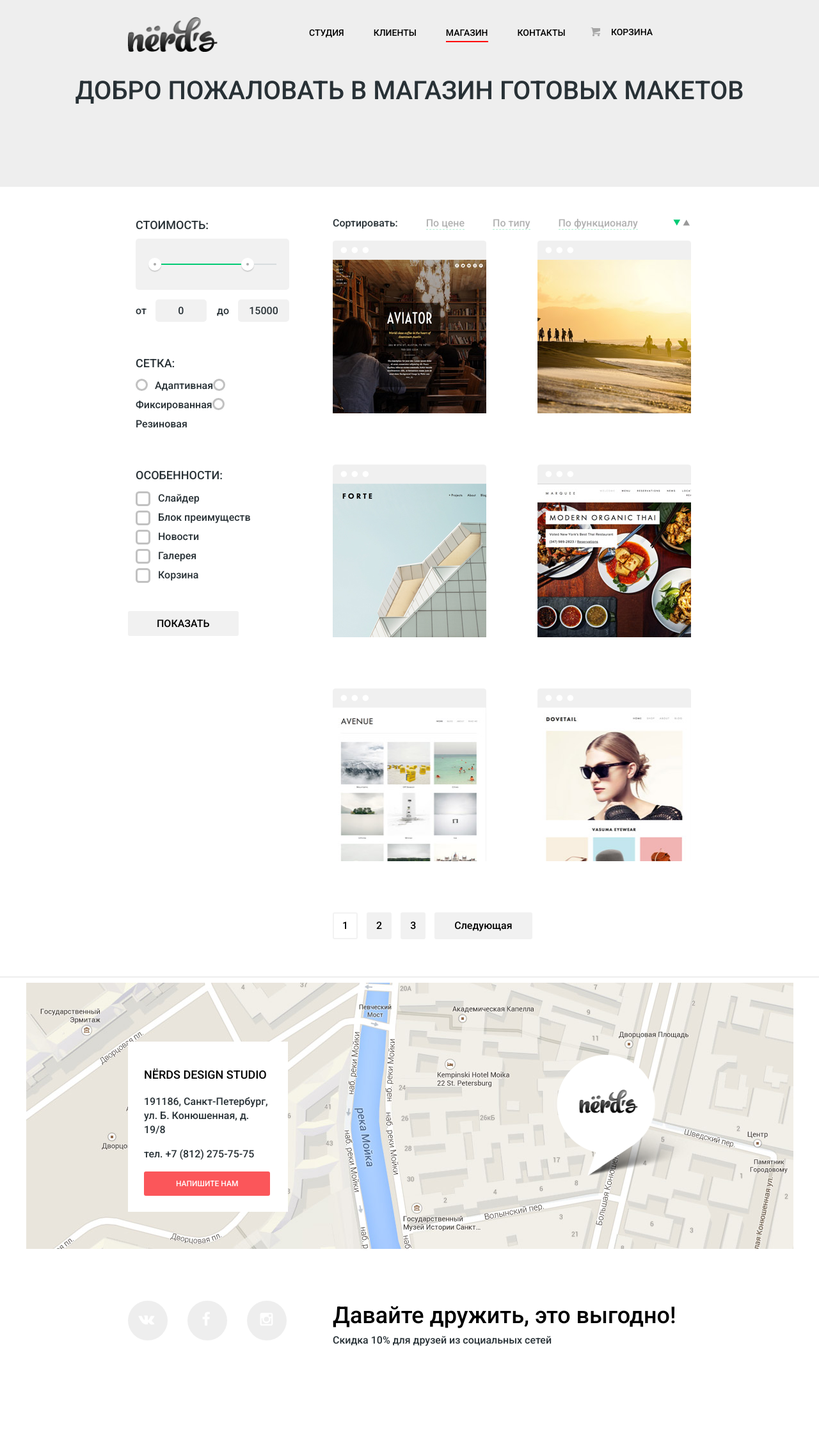
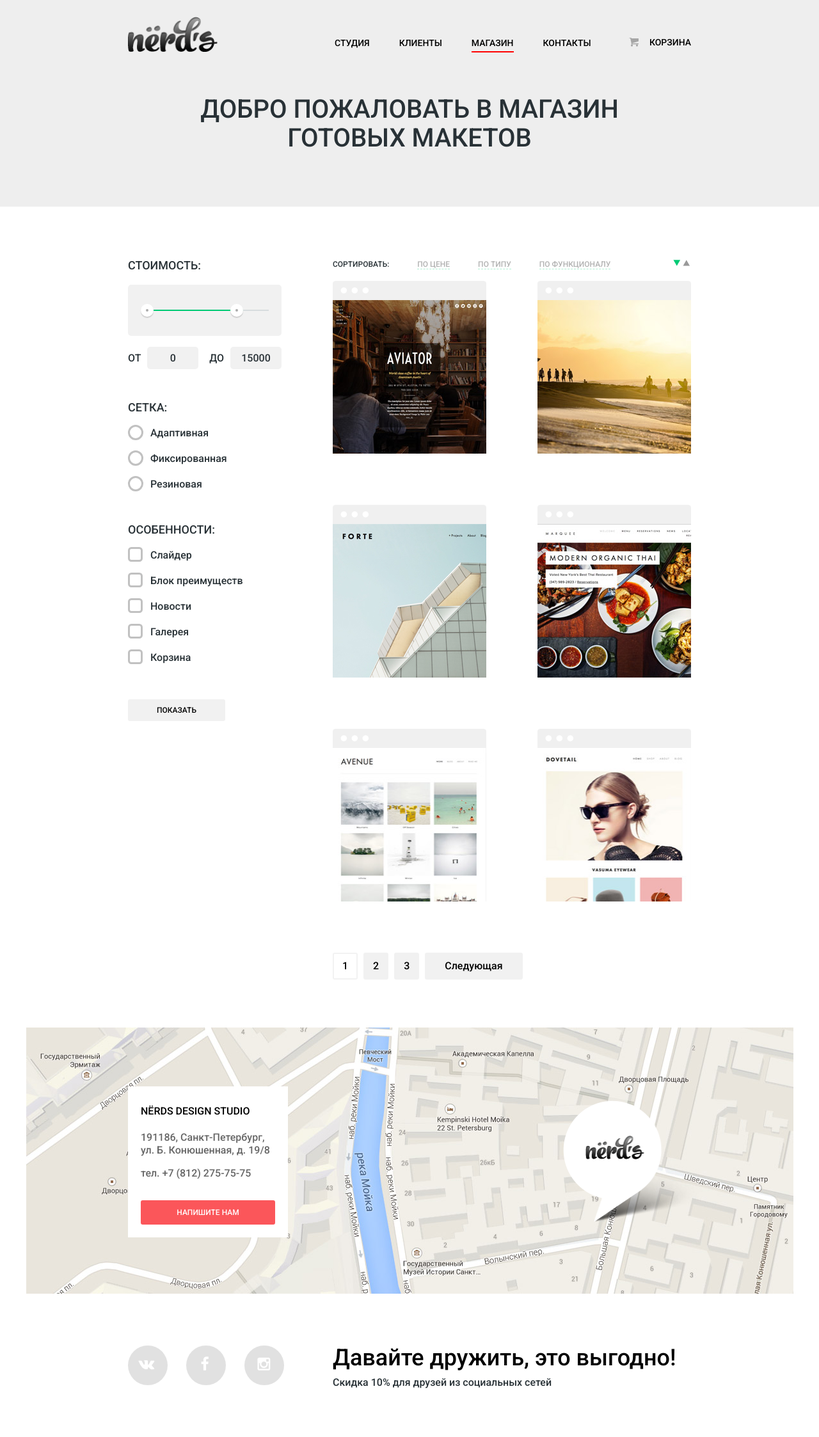
Before and after one commit to fohunoff/114077-nerds, a plain HTML site: page catalog.html in a window 1280 px wide. Shown: the whole page at 64% size. Before the commit the page ends 2176 px from the top, so only its background shows below. Drawn offline with Linux system fonts and the light colour scheme.

Commit message:
Очередное исправление

```diff
--- a/catalog.html
+++ b/catalog.html
@@ -57,7 +57,11 @@
 
 		<main>
 
-			<div class="welcome">Добро пожаловать в магазин готовых макетов</div>
+			<div class="welcome">
+
+				Добро пожаловать в магазин<br> готовых макетов
+
+			</div>
 
 			<div class="features container clearfix">
 
@@ -75,7 +79,7 @@
 
 									<div class="scale">
 
-										<div class="bar" style="margin-left: 5%; width: 70%"></div>
+										<div class="bar" style="margin-left: 5%; width: 75%"></div>
 
 									</div>
 
@@ -86,9 +90,9 @@
 
 								<div class="price-controls">
 
-									<label class="min-price">от <input name="min-price" type="text" value="0"></label>
+									<label class="min-price">от<input name="min-price" type="text" value="0"></label>
 
-          							<label class="max-price">до <input name="max-price" type="text" value="15000"></label>
+          							<label class="max-price"> до<input name="max-price" type="text" value="15000"></label>
 
 								</div>
 
@@ -96,7 +100,7 @@
 
 					</fieldset>
 
-					<fieldset>
+					<fieldset class="filter-marking">
 
 						<legend>Сетка:</legend>
 
@@ -124,7 +128,7 @@
 
 					</fieldset>
 
-					<fieldset>
+					<fieldset class="filter-spec">
 
 						<legend>Особенности:</legend>
 
@@ -360,8 +364,6 @@
 
 		</main>
 
-		<hr>
-
 		<footer>
 
 			<div class="contact-map">
@@ -429,7 +431,7 @@
 
 					<div class="contact-marker">
 
-						<a href="#"><img src="img/map-marker.png" width="230" height="190" alt="Маркер на карте"></a>
+						<img src="img/map-marker.png" width="230" height="190" alt="Маркер на карте">
 
 					</div>
 
--- a/css/style.css
+++ b/css/style.css
@@ -22,8 +22,8 @@ h1 {
 	font-family: "Roboto", "Arial", sans-serif;
 	font-weight: 400;
 
-	font-size:18px;
-	line-height:30px;
+	font-size: 18px;
+	line-height: 30px;
 
 	text-transform: uppercase;
 
@@ -72,12 +72,9 @@ hr {
 
 .main-navigator {
 	float: right;
-	width: 560px;
+	width: 580px;
 
-	margin-top: 10px;
-
-	text-align: right;
-	margin-right: 60px;
+	margin-top: 26px;
 }
 
 .main-navigator ul {
@@ -122,6 +119,7 @@ hr {
 
 .basket {
 	position: relative;
+	float: right;
 	display: inline-block;
 	vertical-align: top;
 
@@ -133,6 +131,7 @@ hr {
 	padding: 25px 0;
 
 	color: #ffffff;
+	text-align: right;
 	text-decoration: none;
 }
 
@@ -156,7 +155,7 @@ hr {
 										/* Cлайдер */
 
 .main-slider {
-	padding-top:50px;
+	padding-top: 17px;
     background:#eeeeee;
 }
 
@@ -172,24 +171,31 @@ hr {
 
 .slider-controls {
     position:absolute;
+
+	width:200px;
+    height:10px;
+
     bottom:95px;
     left:50%;
-    width:200px;
-    height:10px;
-    margin-left:-100px;
+
+    margin-left:-110px;
+
     text-align:center;
-    border:1px dotted green;
-    z-index:1000;
+
+    z-index:10;
 }
 
 .slider-controls i {
     display:inline-block;
+	vertical-align:top;
+
     width:4px;
     height:4px;
     margin:0 3px;
+
     background:white;
     border:3px solid white;
-    vertical-align:top;
+
     border-radius:50%;
     cursor:pointer;
 }
@@ -216,7 +222,7 @@ hr {
 .slide-title {
     font-size:36px;
     line-height:1;
-    font-weight:bold;
+    font-weight: 600;
     color:black;
 }
 
@@ -248,7 +254,9 @@ hr {
 }
 
 .btn-slider {
-	padding: 15px 70px;
+	padding: 10px 70px;
+
+	margin-top: 10px;
 
 	background-color: #fb565a;
 }
@@ -270,7 +278,7 @@ hr {
 	width: 880px;
 
 	font-family: 'Roboto', sans-serif;
-	font-weight: medium;
+	font-weight: 400;
 
 	font-size: 15px;
 	line-height: 22px;
@@ -303,7 +311,7 @@ hr {
 	font-size: 12px;
 	line-height: 18px;
 
-
+	margin-top: 12px;
 
 	text-align: center;
 	text-decoration: none;
@@ -356,21 +364,30 @@ hr {
 
 										/* Описание преимуществ студии */
 
+.studio {
+	margin-top: 50px;
+	margin-bottom: 40px;
+}
+
 .description {
 	float: left;
 	width: 620px;
+
+	margin-top: -20px;
 }
 
 .lead {
-	font-family: 'Roboto', sans-serif;
-	font-weight: medium;
+	font-family: "Roboto", "Arial" sans-serif;
+	font-weight: 400;
 
 	font-size: 36px;
 	line-height: 36px;
+
+	margin-bottom: 0;
 }
 
 .caps {
-	padding-top: 20px;
+	padding-top: 25px;
 	text-transform: uppercase;
 }
 
@@ -379,16 +396,19 @@ hr {
 	padding: 0;
 	margin: 0;
 
+	padding-top: 5px;
+
 	list-style: none;
 }
 
 .studio li {
 	position: relative;
 	display: inline-block;
+	vertical-align: middle;
 
 	padding-left: 37px;
 
-	vertical-align: middle
+	margin-bottom: 23px;
 }
 
 .description li::before {
@@ -406,13 +426,19 @@ hr {
 
 .studio-logo {
 	text-align: center;
+	margin-left: 10px;
 }
 
 .since {
 	text-align: center;
+
 	background-image: url(../img/line-gray.png);
 	background-repeat: repeat-x;
 	background-position: center;
+	text-transform: uppercase;
+
+	margin-top: 25px;
+	margin-bottom: 40px;
 }
 
 .since span {
@@ -447,14 +473,32 @@ hr {
 	padding: 45px 0;
 
 	text-align: center;
+	margin-bottom: -10px;
 }
 
 .project-logo {
 	display: inline-block;
-	width: 220px;
-	text-align: center;
-	padding-right: 100px;
 	vertical-align: middle;
+
+	width: 210px;
+}
+
+.project-logo:first-child {
+	float:left;
+	margin-top: 20px;
+	margin-left: 5px;
+}
+
+.project-logo:nth-child(2) {
+	margin-right: 5px;
+	margin-top: 5px;
+}
+
+.project-logo:last-child {
+	float: right;
+
+	margin-top: -5px;
+	margin-right: 15px;
 }
 
 .project-logo a {
@@ -474,6 +518,7 @@ hr {
 .contact-map {
 	position: relative;
 
+	margin-top: 75px;
 	text-align: center;
 
 	z-index: 1;
@@ -491,15 +536,31 @@ hr {
 
 .contact-adress {
 	float: left;
-	width: 200px;
-	min-height: 190px;
-	padding: 25px;
+	width: 210px;
+	min-height: 140px;
+	padding: 20px;
 	background-color: white;
 
 	z-index: 5;
 }
 
+.contact-adress h1{
+	font-size: 16px;
+	line-height: 30px;
+
+	margin-top: 4px;
+}
+
+.contact-adress p {
+	font-size: 16px;
+	line-height: 20px;
+
+	color: #666666;
+}
+
 .btn-contacts {
+	width: 210px;
+
 	color: white;
 
 	font-size: 12px;
@@ -507,6 +568,8 @@ hr {
 	text-transform: uppercase;
 
 	text-align: center;
+
+	margin-top: 16px;
 
 	padding: 10px 50px;
 	background-color: #fb565a;
@@ -528,7 +591,14 @@ hr {
 .contact-marker {
 	float:right;
 
-	padding-top: 20px;
+	width: 230px;
+
+	margin: 0;
+	padding:0;
+
+	margin-top: 22px;
+	margin-right: -10px;
+
 
 	z-index: 5;
 }
@@ -544,16 +614,18 @@ hr {
 
 .social-btn {
 	display: inline-block;
-	width: 62px;
-	height: 62px;
+	width: 60px;
+	height: 60px;
 
-	border-radius:37px;
+	font-size: 0;
 
-	margin-right: 27px;
+	border-radius:50%;
+
+	margin-right: 25px;
 
 	text-align:center;
 
-	background-color: #eeeeee;
+	background-color: #e1e1e1;
 }
 
 .social-btn:hover {
@@ -595,7 +667,7 @@ hr {
 	float: right;
 	width: 560px;
 
-	padding-top: 50px;
+	padding-top: 46px;
 }
 
 .footer-slogan .sale {
@@ -732,10 +804,11 @@ input[type="text"].mail-body {
 .welcome {
 	min-height: 170px;
 
-	padding-top: 30px;
+	padding-top: 40px;
+	padding-bottom: 5px;
 
 	font-size: 40px;
-	line-height: 40px;
+	line-height: 45px;
 
 	text-align: center;
 	text-transform: uppercase;
@@ -745,18 +818,28 @@ input[type="text"].mail-body {
 
 .features {
 	padding-top: 30px;
+	margin-top: 32px;
 }
 
 										/* Блок с фильтрами */
 
+form {
+	margin: 0;
+	padding: 0;
+}
+
 .filter {
 	float: left;
-	width: 240px;
+	width: 250px;
 
+	padding: 0;
+	margin:0;
 	padding-top: 15px;
 }
 
 fieldset {
+	margin: 0;
+	padding: 0;
 	border: none;
 	padding-bottom: 50px;
 }
@@ -764,6 +847,8 @@ fieldset {
 legend {
 	font-size: 18px;
 	line-height: 30px;
+
+	margin-bottom: 15px;
 
 	text-transform: uppercase;
 }
@@ -825,12 +910,15 @@ legend {
 }
 
 .range-controls .toggle-max {
-	left: 165px;
+	left: 160px;
 }
 
 .price-controls label {
 	display: inline-block;
+	vertical-align: center;
 	width: 50%;
+
+	text-transform: uppercase;
 
 	font-size: 16px;
 }
@@ -861,9 +949,19 @@ legend {
 
 
 
+
+
 label {
 	font-size: 16px;
-	line-height: 30px;
+	line-height: 40px;
+}
+
+.filter-marking {
+	margin-top: -8px;
+}
+
+.filter-marking legend {
+	margin-bottom: 5px;
 }
 
 .radio-checkbox {
@@ -879,11 +977,11 @@ label {
 
 .radio-checkbox input[type="radio"] + .radio-indicator {
 	position: absolute;
-	top: -1px;
+	top: 7px;
 	left: 0;
 
-	width: 13px;
-	height: 13px;
+	width: 18px;
+	height: 18px;
 
 	border: 3px solid #c1c1c1;
 	border-radius: 50%;
@@ -896,23 +994,32 @@ label {
 .radio-checkbox input[type="radio"]:checked + .radio-indicator::before {
 	content: "";
 	position: absolute;
-	top: 2px;
-	left: 2px;
+	top: 5px;
+	left: 5px;
 
-	width: 9px;
-	height: 9px;
+	width: 8px;
+	height: 8px;
 
 	border-radius: 50%;
 
 	background-color: #c1c1c1;
 }
 
-.multi-checkbox {
+.multi-checkbox,
+.radio-checkbox {
 	position: relative;
 	display: block;
 	padding-left: 35px;
 
 	cursor: pointer;
+}
+
+.filter-spec {
+	margin-top: -14px;
+}
+
+.filter-spec legend {
+	margin-bottom: 5px;
 }
 
 .multi-checkbox input[type="checkbox"] {
@@ -921,7 +1028,7 @@ label {
 
 .multi-checkbox input[type="checkbox"] + .checkbox-indicator {
 	position: absolute;
-	top: 4px;
+	top: 7px;
 	left: 0;
 
 	width: 17px;
@@ -970,6 +1077,9 @@ label {
 
 .btn-filter {
 
+	font-size: 12px;
+	line-height: 18px;
+
 	text-align: center;
 	text-transform: uppercase;
 	text-decoration: none;
@@ -994,12 +1104,24 @@ label {
 
 										/* Основной блок внутренней страницы*/
 
+
+.shop {
+	float: right;
+	width: 560px;
+}
+
 .shop-sort-category {
+	font-size: 12px;
+	line-height: 18px;
+
+	text-transform: uppercase;
+
 	padding-right: 40px;
 
 }
 
 .shop-sort-category a {
+
 	color: #000000;
 	opacity: 0.3;
 
@@ -1074,10 +1196,6 @@ label {
 	opacity: 1;
 }
 
-.shop {
-	float: right;
-	width: 560px;
-}
 
 
 
@@ -1195,14 +1313,14 @@ label {
 }
 
 .pages {
-	padding-bottom: 50px;
+	padding-bottom: 0px;
 }
 
 .pages a {
 	display: inline-block;
 	padding: 10px 15px;
 
-	margin-right: 10px;
+	margin-right: 5px;
 
 	color: black;
 	text-decoration: none;
```
Also changed, not shown: index.html (+7 -7 lines).
